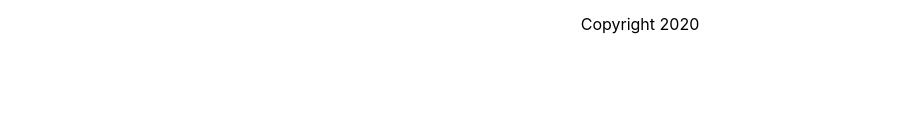
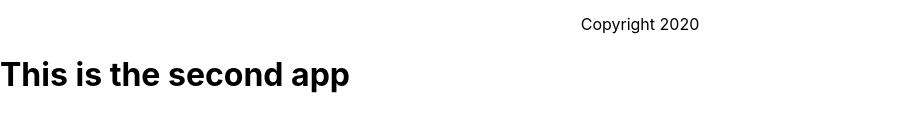
Before and after one commit to 123MwanjeMike/ReactJS-Essential-Training, a React (Create React App) app: page / in a window 1280 px wide. Shown: the part 520-652 px from the top of the page, without its empty margins (0-902 px from the left). Built offline with nearby package versions, Linux system fonts and the light colour scheme.

Commit message:
Using fragments

```diff
--- a/src/index.js
+++ b/src/index.js
@@ -2,11 +2,18 @@ import React from "react";
 import ReactDOM from "react-dom";
 import "./index.css";
 import reportWebVitals from "./reportWebVitals";
-import App from "./App"
+import App from "./App";
+
+function AppTwo() {
+  return <h1>This is the second app</h1>;
+}
 
 ReactDOM.render(
-  <App />,
-  document.getElementById('root')
+  <React.Fragment>
+    <App />
+    <AppTwo />
+  </React.Fragment>,
+  document.getElementById("root")
 );
 
 // If you want to start measuring performance in your app, pass a function
```
Also changed, not shown: 1 other file (tests, documents, lock files or other folders).
